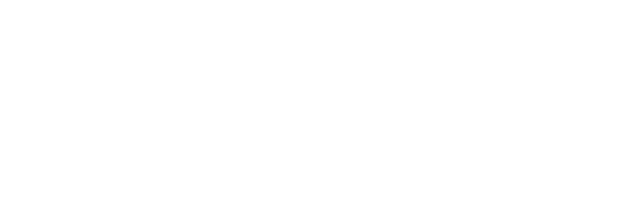
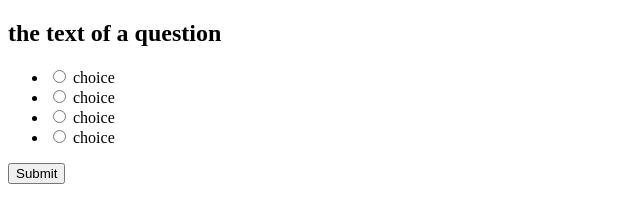
Before and after one commit to selamshim/Bibel-knowledge, a plain HTML site: page index.html in a window 1280 px wide. Shown: the whole page, without its empty margins (0-640 px from the left). Drawn offline with Linux system fonts and the light colour scheme.

Commit message:
add basic html for question and chioces

```diff
--- a/index.html
+++ b/index.html
@@ -3,10 +3,48 @@
 <head>
     <meta charset="UTF-8">
     <meta name="viewport" content="width=device-width, initial-scale=1.0">
-   <link rel="stylesheet" href="assets/css/style.css">
-    <title>Document</title>
+  <!-- font awesome and google font -->
+  <link rel="stylesheet" href="https://use.fontawesome.com/releases/v5.7.2/css/all.css"
+  integrity="sha384-fnmOCqbTlWIlj8LyTjo7mOUStjsKC4pOpQbqyi7RrhN7udi9RwhKkMHpvLbHG9Sr" crossorigin="anonymous">
+  <link href="https://fonts.googleapis.com/css?family=Raleway%7CRighteous" rel="stylesheet">
+
+
+    <link rel="stylesheet" href="assets/css/style.css">
+    <title>Bible quize</title>
 </head>
 <body>
+
+
+    <div class="container">
+        <div class ="question-header">
+            <h2 id="question">the text of a question</h2>
+            <ul>
+                <li>
+                    <input type="radio" name="answer" id="choice-a" class="choice">
+                    <label for="choice-a" id="choice-a-text"> choice</label>
+                </li>
+
+                <li>
+                    <input type="radio" name="answer" id="choice-b" class="choice">
+                    <label for="choice-b" id="choice-b-text"> choice</label>
+                </li>
+
+                <li>
+                    <input type="radio" name="answer" id="choice-c" class="choice">
+                    <label for="choice-c" id="choice-c-text"> choice</label>
+                </li>
+
+                <li>
+                    <input type="radio" name="answer" id="choice-d" class="choice">
+                    <label for="choice-d" id="choice-d-text"> choice</label>
+                </li>
+            </ul>
+        </div>
+
+        <button id="submit">Submit</button>
+
+    </div>
+
 
     <script src="assets/js/script.js"></script>
 </body>
```
Also changed, not shown: assets/images/book-bible-solid.svg (added).
